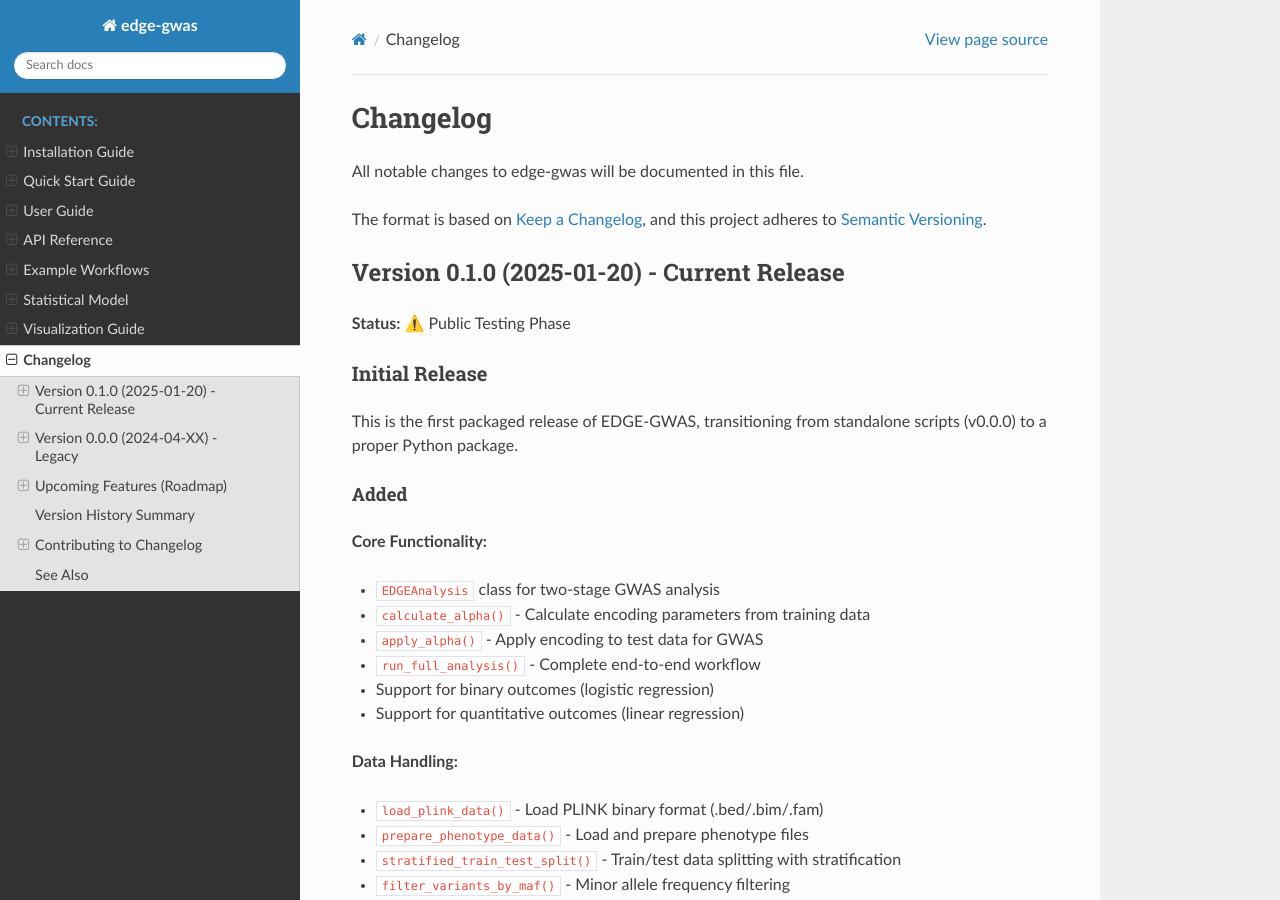
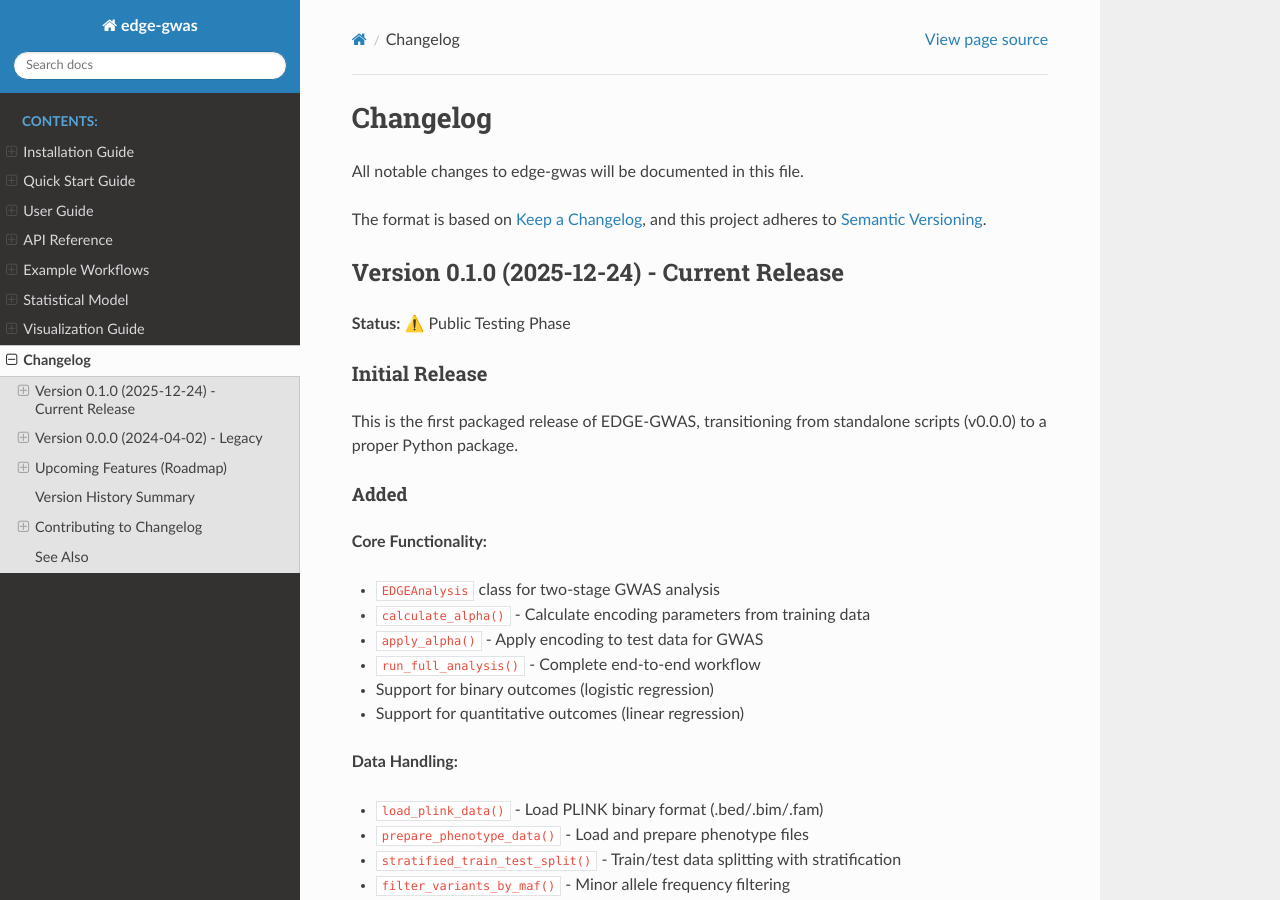
Before and after one commit to nicenzhou/edge-gwas, a Sphinx documentation site: the page built from docs/changelog.rst, in a window 1280 px wide and 900 px high. Built offline with Sphinx 7.4.7 and the Read the Docs theme 3.1.0, drawn with Linux system fonts in a browser that asks for light colours; pages that are not in the unit, such as notebooks, are missing from menus; some of the changed text lies outside the part shown.

Commit message:
Update changelog.rst

```diff
--- a/docs/changelog.rst
+++ b/docs/changelog.rst
@@ -8,7 +8,7 @@ All notable changes to edge-gwas will be documented in this file.
 The format is based on `Keep a Changelog <https://keepachangelog.com/en/1.0.0/>`_,
 and this project adheres to `Semantic Versioning <https://semver.org/spec/v2.0.0.html>`_.
 
-Version 0.1.0 (2025-01-20) - Current Release
+Version 0.1.0 (2025-12-24) - Current Release
 --------------------------------------------
 
 **Status:** ⚠️ Public Testing Phase
@@ -151,7 +151,7 @@ Notes
 
 ---
 
-Version 0.0.0 (2024-04-XX) - Legacy
+Version 0.0.0 (2024-04-02) - Legacy
 ------------------------------------
 
 **Status:** 🔒 Closed - No Further Maintenance
```
